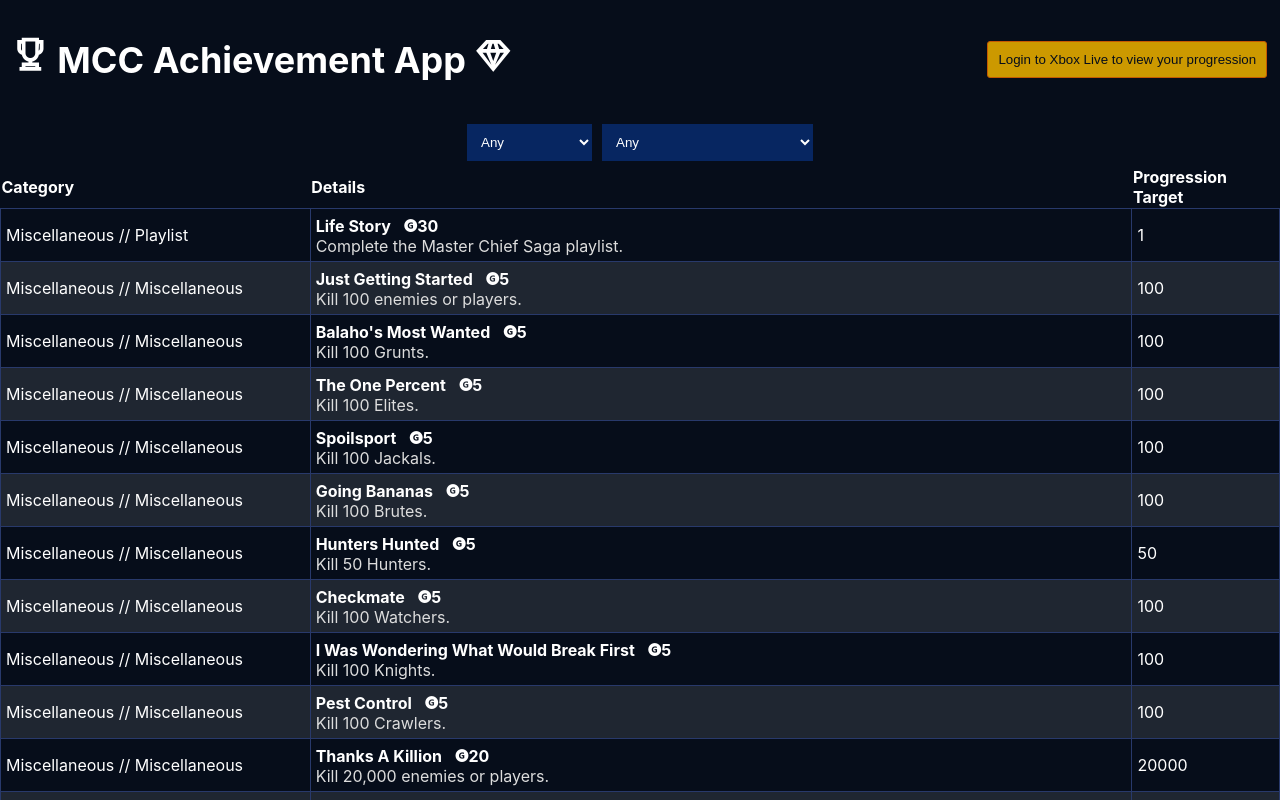
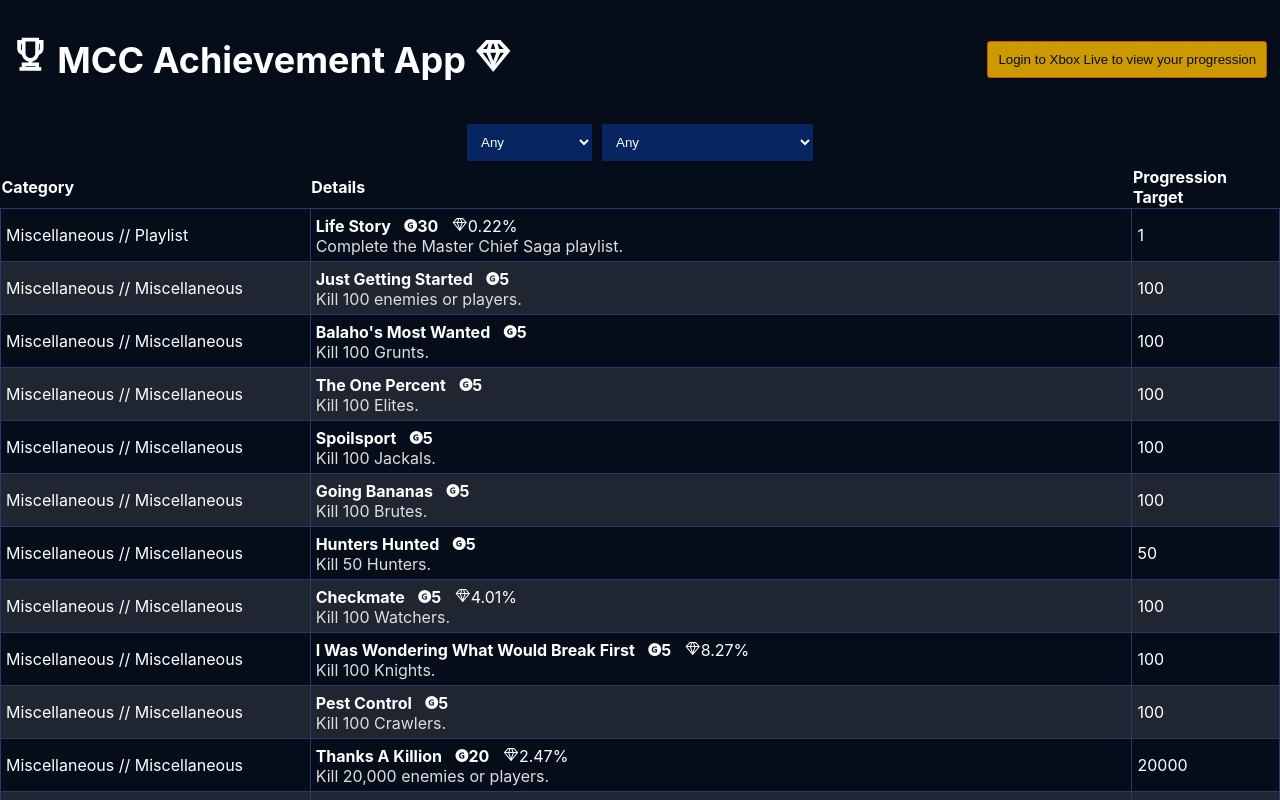
Before and after one commit to ronbrogan/MCCAchievementApp, a React (Create React App) app in the folder web/: page / in a window 1280 px wide. Shown: the top 800 px of the page. Built offline with nearby package versions, Linux system fonts and the light colour scheme.

Commit message:
Rarity and tweaks

```diff
--- a/web/src/App.tsx
+++ b/web/src/App.tsx
@@ -31,7 +31,7 @@ export default class App extends React.Component<any, any, any> {
                     <ProgressionAuthorizer onAuthorized={this.progressionAuthCallback} api={this.mccApi}></ProgressionAuthorizer>
                 </header>
 
-                <AchievementExplorer api={this.mccApi} key={this.state.loggedIn.toString()} Data={this.state.Data}></AchievementExplorer>
+                <AchievementExplorer api={this.mccApi} LoggedIn={this.state.loggedIn} Data={this.state.Data}></AchievementExplorer>
             </div>
         );
     }
--- a/web/src/components/AchievementExplorer/AchievementExplorer.tsx
+++ b/web/src/components/AchievementExplorer/AchievementExplorer.tsx
@@ -6,7 +6,8 @@ import MccApi from '../../services/MccApi';
 
 interface AchievementExplorerProps {
     api: MccApi,
-    Data: any[]
+    Data: any[],
+    LoggedIn: boolean
 }
 
 interface AchievementExplorerState {
@@ -42,7 +43,7 @@ export default class AchievementExplorer extends React.Component<AchievementExpl
     }
 
     async componentDidUpdate() {
-        if(this.props.api.isAuthorized() && this.state.ProgressionData.length === 0)
+        if(this.props.LoggedIn && this.state.ProgressionData.length === 0)
         {
             var progressionData = await this.props.api.getAchievements();
             this.setState({ProgressionData: progressionData});
--- a/web/src/components/AchievementGrid/AchievementGrid.tsx
+++ b/web/src/components/AchievementGrid/AchievementGrid.tsx
@@ -30,7 +30,8 @@ interface RowContainer
 export default class AcheivementGrid extends React.Component<AchievementGridProps, AchievementGridState, any>
 {
     public getDetails = (r: any)  => {
-        var html = "<strong>" + r.Name + "</strong> &nbsp; <i class='glyph glyph-gamerscore'></i><strong>" + r.Gamerscore + "</strong><br />"
+        var html = "<strong>" + r.Name + "</strong> &nbsp; <i class='glyph glyph-gamerscore'></i><strong>" + r.Gamerscore + "</strong>"
+        + (r.IsRare ? (" &nbsp; <i class='glyph glyph-diamond'></i>" + r.Rarity + "%") : "") + "<br />"
         + "<span class='subheading'>" + r.Description + "</span>" ;
 
         if(r.GuideLink)
```
